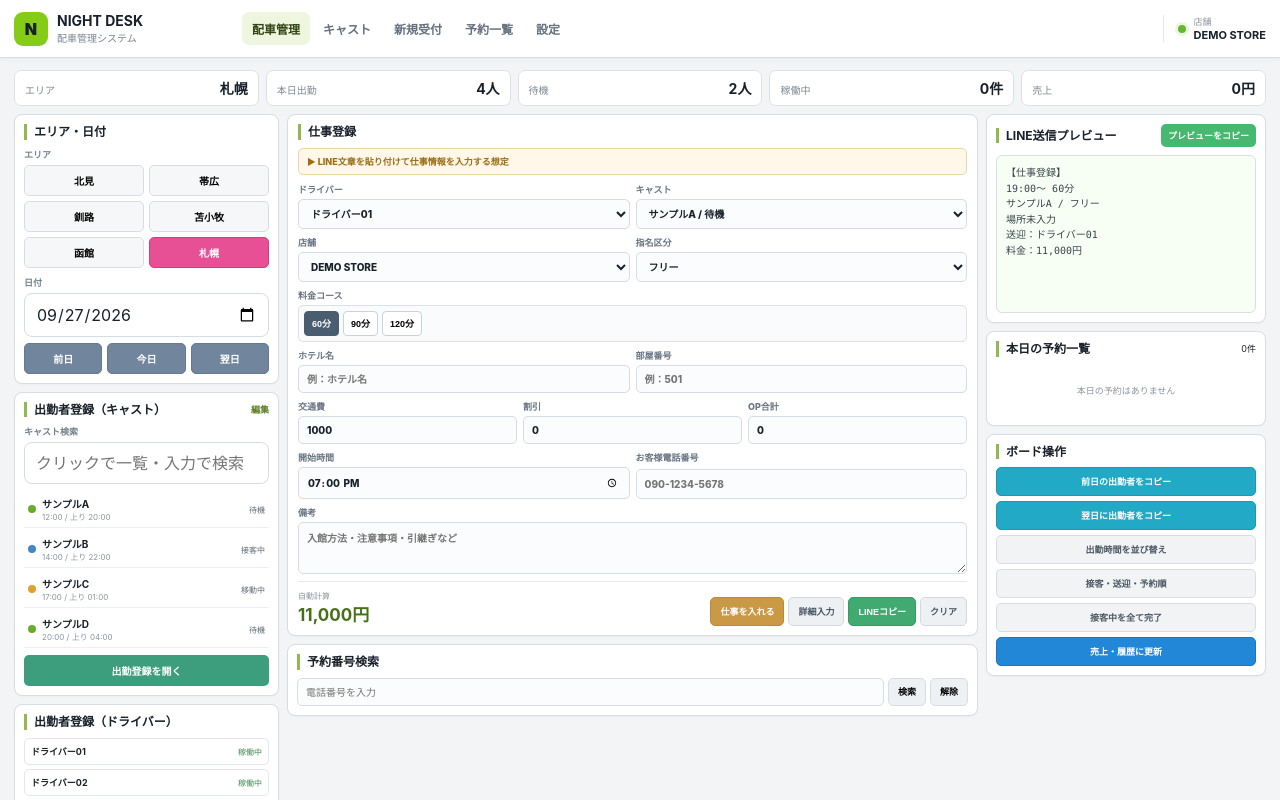
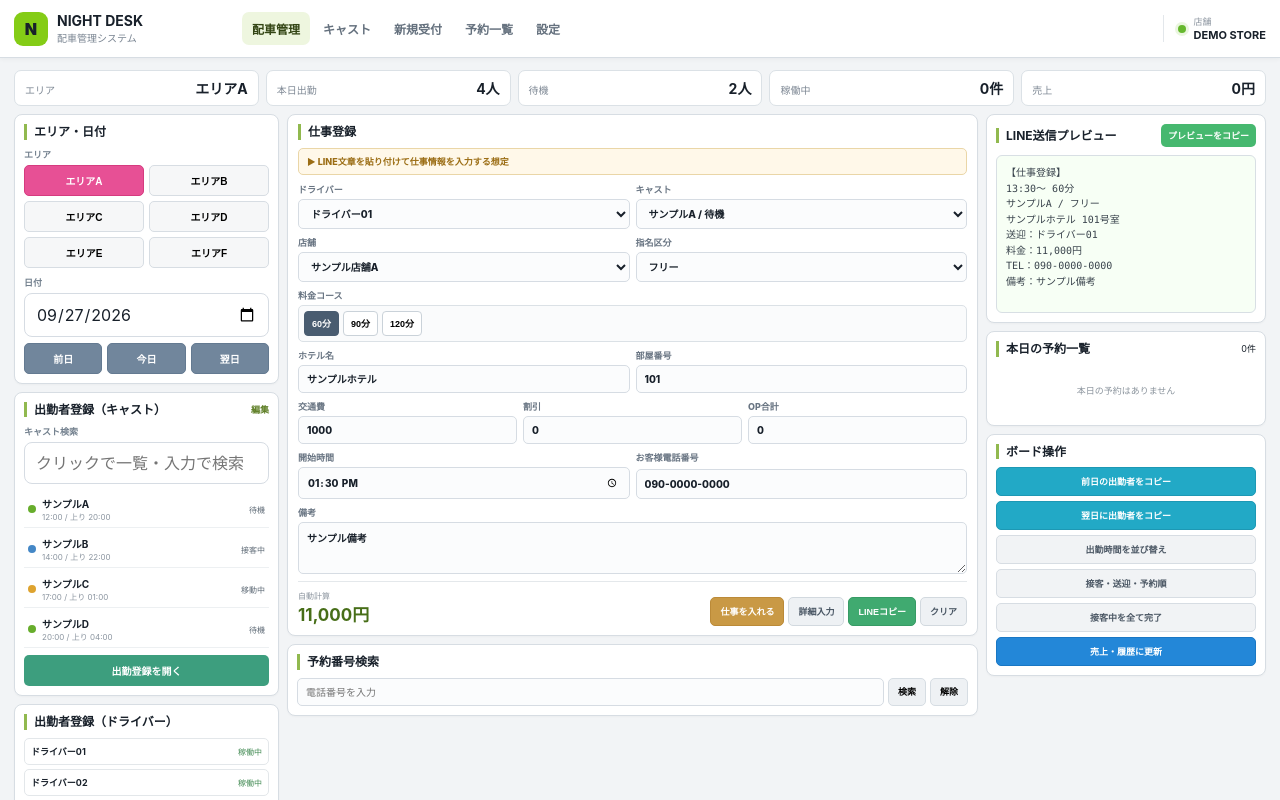
Before and after one commit to admozisan-design/night-desk, a Next.js app: page / in a window 1280 px wide. Shown: the top 800 px of the page. Built offline with nearby package versions, Linux system fonts and the light colour scheme.

Commit message:
Sanitize dashboard with sample-only data

```diff
--- a/app/page.tsx
+++ b/app/page.tsx
@@ -13,7 +13,7 @@ const hourLabels = [
   "10:00","11:00","12:00","13:00","14:00","15:00","16:00","17:00","18:00",
   "19:00","20:00","21:00","22:00","23:00","0:00","1:00","2:00","3:00","4:00"
 ];
-const areas = ["北見","帯広","釧路","苫小牧","函館","札幌"];
+const areas = ["エリアA","エリアB","エリアC","エリアD","エリアE","エリアF"];
 
 const statusLabels: Record<CastStatus,string> = {
   waiting:"待機", moving:"移動中", serving:"接客中", off:"退勤"
@@ -59,7 +59,7 @@ export default function DashboardPage(){
   const [orders,setOrders] = useState<Order[]>([]);
   const [castList,setCastList] = useState<Cast[]>(defaultCasts);
   const [now,setNow] = useState<Date|null>(null);
-  const [area,setArea] = useState("札幌");
+  const [area,setArea] = useState("エリアA");
   const [date,setDate] = useState(()=>dateInputValue(new Date()));
   const [zoom,setZoom] = useState(100);
 
@@ -67,11 +67,11 @@ export default function DashboardPage(){
   const [driverId,setDriverId] = useState(drivers[0]?.id ?? "");
   const [courseId,setCourseId] = useState("60");
   const [nominationType,setNominationType] = useState<"free"|"photo"|"repeat">("free");
-  const [scheduledStart,setScheduledStart] = useState("19:00");
-  const [locationName,setLocationName] = useState("");
-  const [room,setRoom] = useState("");
-  const [phone,setPhone] = useState("");
-  const [note,setNote] = useState("");
+  const [scheduledStart,setScheduledStart] = useState("13:30");
+  const [locationName,setLocationName] = useState("サンプルホテル");
+  const [room,setRoom] = useState("101");
+  const [phone,setPhone] = useState("090-0000-0000");
+  const [note,setNote] = useState("サンプル備考");
   const [travelFee,setTravelFee] = useState(pricingSettings.defaultTravelFee);
   const [discount,setDiscount] = useState(0);
   const [optionsTotal,setOptionsTotal] = useState(0);
@@ -174,10 +174,10 @@ export default function DashboardPage(){
     };
     saveOrder(order);
     setOrders(loadOrders());
-    setLocationName("");
-    setRoom("");
-    setPhone("");
-    setNote("");
+    setLocationName("サンプルホテル");
+    setRoom("101");
+    setPhone("090-0000-0000");
+    setNote("サンプル備考");
     setOptionsTotal(0);
     setDiscount(0);
   }
@@ -279,7 +279,7 @@ export default function DashboardPage(){
 
             <div className="workGrid two">
               <label>店舗
-                <select defaultValue="DEMO STORE"><option>DEMO STORE</option><option>店舗A</option><option>店舗B</option></select>
+                <select defaultValue="サンプル店舗A"><option>サンプル店舗A</option><option>サンプル店舗B</option><option>サンプル店舗C</option></select>
               </label>
               <label>指名区分
                 <select value={nominationType} onChange={e=>setNominationType(e.target.value as typeof nominationType)}>
@@ -296,10 +296,10 @@ export default function DashboardPage(){
 
             <div className="workGrid two">
               <label>ホテル名
-                <input value={locationName} onChange={e=>setLocationName(e.target.value)} placeholder="例：ホテル名"/>
+                <input value={locationName} onChange={e=>setLocationName(e.target.value)} placeholder="例：サンプルホテル"/>
               </label>
               <label>部屋番号
-                <input value={room} onChange={e=>setRoom(e.target.value)} placeholder="例：501"/>
+                <input value={room} onChange={e=>setRoom(e.target.value)} placeholder="例：101"/>
               </label>
             </div>
 
@@ -311,11 +311,11 @@ export default function DashboardPage(){
 
             <div className="workGrid two">
               <label>開始時間<input type="time" value={scheduledStart} onChange={e=>setScheduledStart(e.target.value)}/></label>
-              <label>お客様電話番号<input value={phone} onChange={e=>setPhone(e.target.value)} placeholder="090-1234-5678"/></label>
+              <label>お客様電話番号<input value={phone} onChange={e=>setPhone(e.target.value)} placeholder="090-0000-0000"/></label>
             </div>
 
             <label>備考
-              <textarea rows={3} value={note} onChange={e=>setNote(e.target.value)} placeholder="入館方法・注意事項・引継ぎなど"/>
+              <textarea rows={3} value={note} onChange={e=>setNote(e.target.value)} placeholder="サンプル備考を入力"/>
             </label>
 
             <div className="workFooter">
```
